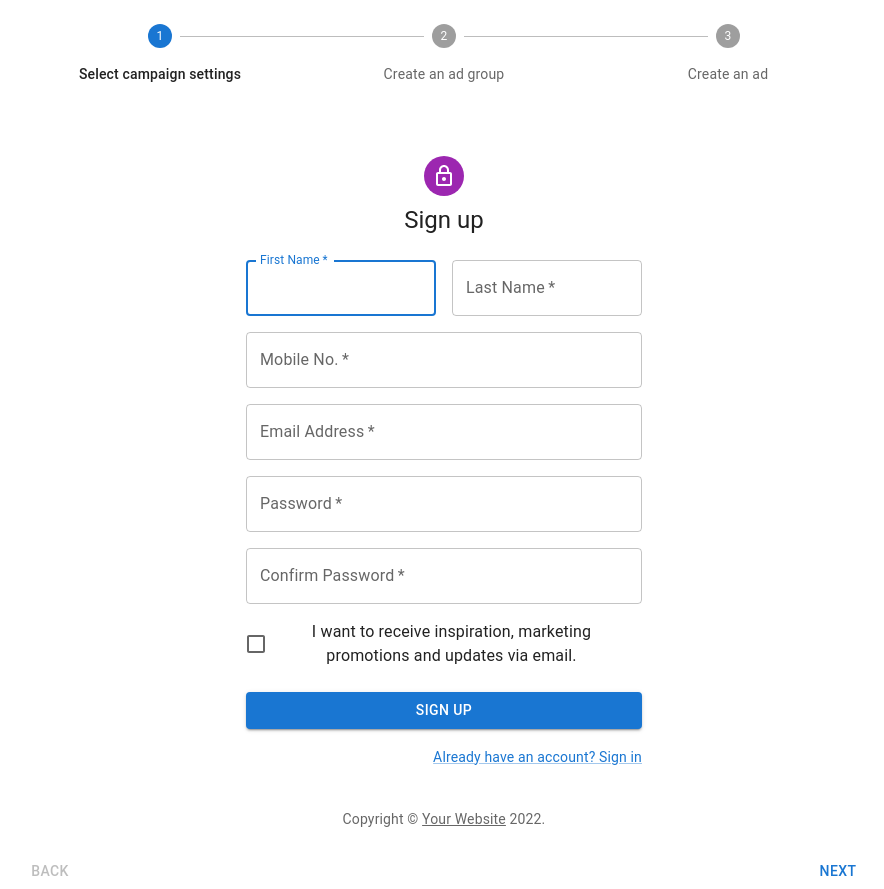
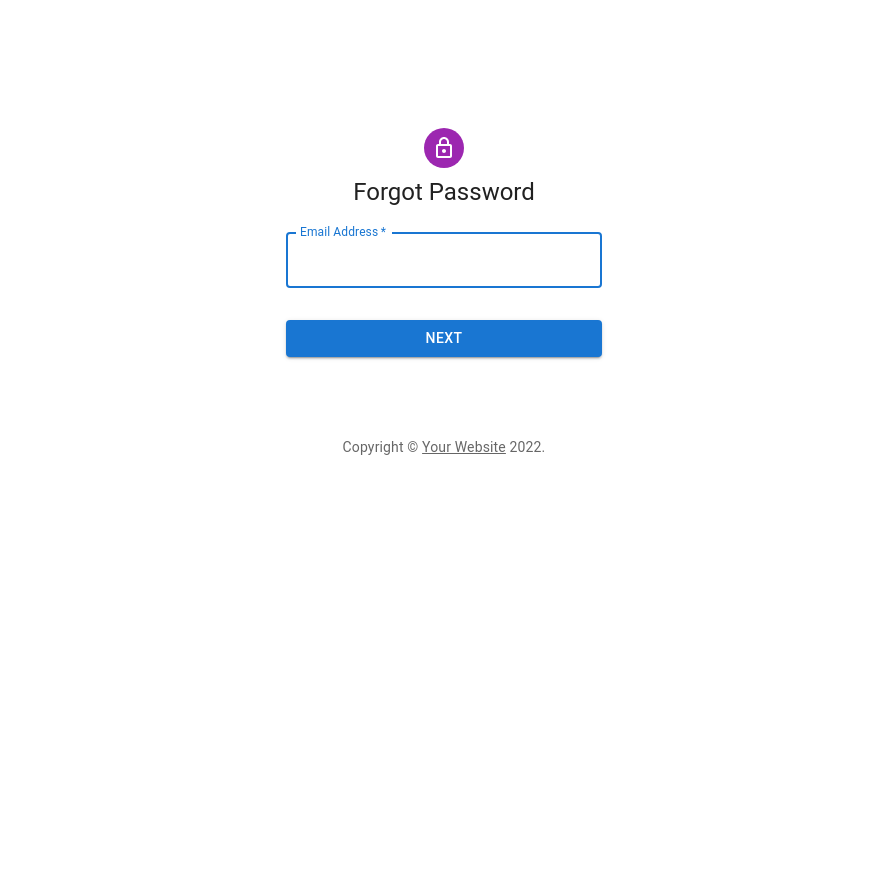
Before and after one commit to NotGitCtrl/Frontend, a React (Create React App) app: page / in a window 1280 px wide. Shown: the whole page, without its empty margins (196-1080 px from the left). After the commit the page ends 800 px from the top, so only its background shows below. Built offline with nearby package versions, Linux system fonts and the light colour scheme.

Commit message:
added forgot-pass

```diff
--- a/src/App.js
+++ b/src/App.js
@@ -1,8 +1,12 @@
 import "./App.css";
 import SignUpStepper from "./Components/Stepper/Stepper";
+import Login from "./Components/Login/Login";
+import ForgotPass from "./Components/ForgotPassword/ForgotPass";
 
 function App() {
-  return <SignUpStepper />;
+  return <ForgotPass />;
+  // return <Login />;
+  // return <SignUpStepper />;
 }
 
 export default App;
--- /dev/null
+++ b/src/Components/ForgotPassword/ForgotPass.js
@@ -0,0 +1,95 @@
+import * as React from "react";
+import Avatar from "@mui/material/Avatar";
+import Button from "@mui/material/Button";
+import CssBaseline from "@mui/material/CssBaseline";
+import TextField from "@mui/material/TextField";
+import FormControlLabel from "@mui/material/FormControlLabel";
+import Checkbox from "@mui/material/Checkbox";
+import Link from "@mui/material/Link";
+import Grid from "@mui/material/Grid";
+import Box from "@mui/material/Box";
+import LockOutlinedIcon from "@mui/icons-material/LockOutlined";
+import Typography from "@mui/material/Typography";
+import Container from "@mui/material/Container";
+import { createTheme, ThemeProvider } from "@mui/material/styles";
+
+function Copyright(props) {
+  return (
+    <Typography
+      variant="body2"
+      color="text.secondary"
+      align="center"
+      {...props}
+    >
+      {"Copyright © "}
+      <Link color="inherit" href="https://mui.com/">
+        Your Website
+      </Link>{" "}
+      {new Date().getFullYear()}
+      {"."}
+    </Typography>
+  );
+}
+
+const theme = createTheme();
+
+export default function ForgotPass() {
+  const handleSubmit = (event) => {
+    event.preventDefault();
+    const data = new FormData(event.currentTarget);
+    console.log({
+      email: data.get("email"),
+      password: data.get("password"),
+    });
+  };
+
+  return (
+    <ThemeProvider theme={theme}>
+      <Container component="main" maxWidth="xs">
+        <CssBaseline />
+        <Box
+          sx={{
+            marginTop: 15,
+            display: "flex",
+            flexDirection: "column",
+            alignItems: "center",
+          }}
+        >
+          <Avatar sx={{ m: 1, bgcolor: "secondary.main" }}>
+            <LockOutlinedIcon />
+          </Avatar>
+          <Typography component="h1" variant="h5">
+            Forgot Password
+          </Typography>
+          <Box
+            component="form"
+            onSubmit={handleSubmit}
+            noValidate
+            sx={{ mt: 1 }}
+          >
+            <TextField
+              margin="normal"
+              required
+              fullWidth
+              id="email"
+              label="Email Address"
+              name="email"
+              autoComplete="email"
+              autoFocus
+            />
+
+            <Button
+              type="submit"
+              fullWidth
+              variant="contained"
+              sx={{ mt: 3, mb: 2 }}
+            >
+              Next
+            </Button>
+          </Box>
+        </Box>
+        <Copyright sx={{ mt: 8, mb: 4 }} />
+      </Container>
+    </ThemeProvider>
+  );
+}
```
